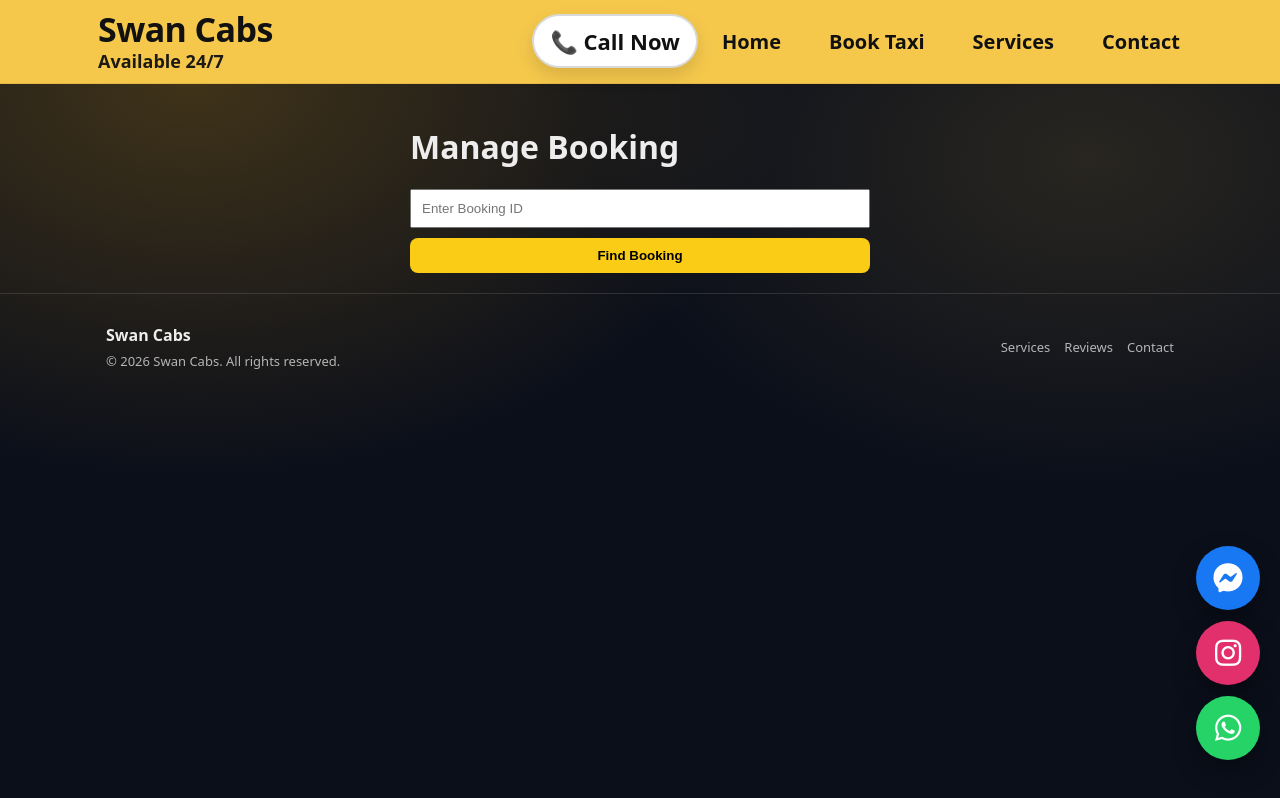
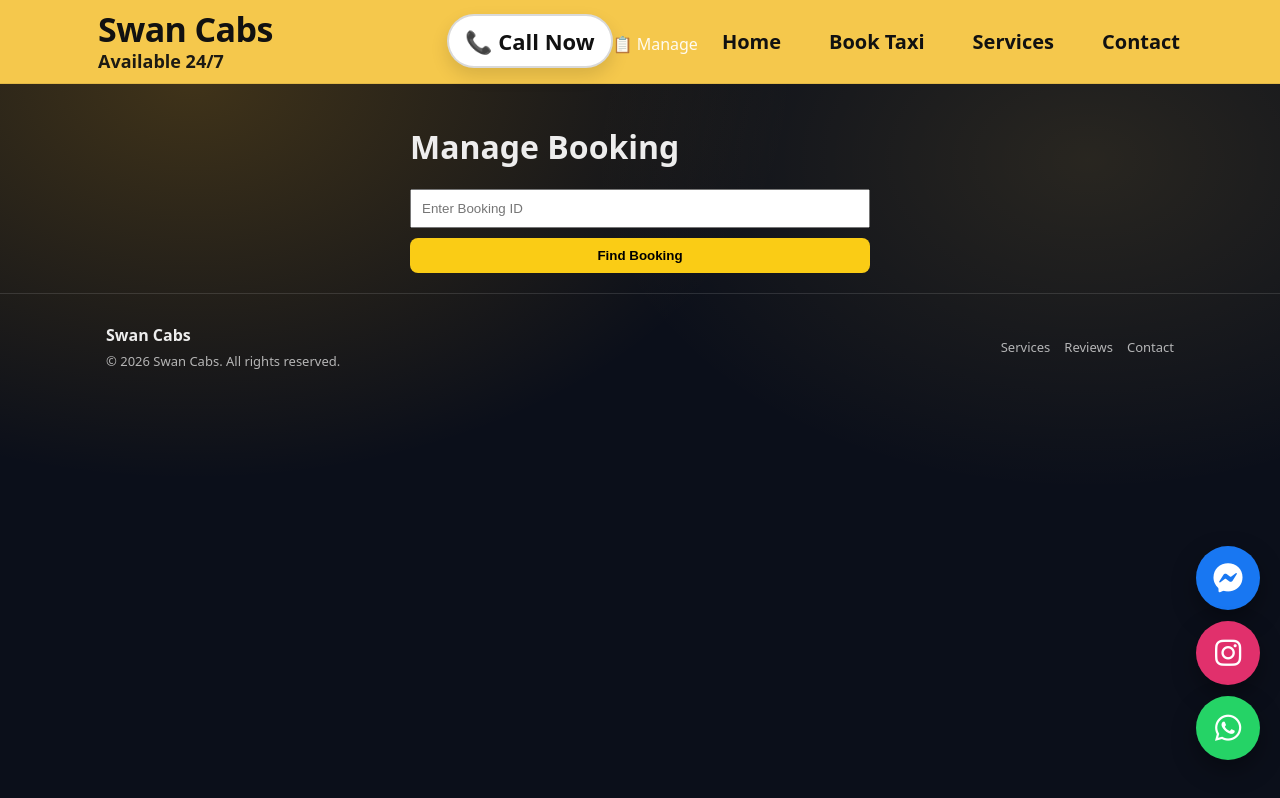
Before and after one commit to swancitycabs-a11y/Swan-Cabs, a Next.js app: page /manage-booking in a window 1280 px wide. Built offline with nearby package versions, Linux system fonts and the light colour scheme.

Commit message:
Update Header.tsx

```diff
--- a/app/components/Header.tsx
+++ b/app/components/Header.tsx
@@ -41,8 +41,9 @@ export default function Header() {
           <div className="brandTag">Available 24/7</div>
         </Link>
 
-
-        {/* Phone */}
+        {/* ACTION BUTTONS (NEW) */}
+        <div className="headerActions">
+          {/* Call Now */}
           <a
             className="headerPhone callNowBtn"
             href={`tel:${phoneTel}`}
@@ -50,8 +51,13 @@ export default function Header() {
             📞 Call Now
           </a>
 
+          {/* Manage Booking */}
+          <Link href="/manage-booking" className="manageBtn">
+            📋 Manage
+          </Link>
+        </div>
 
-        {/* Burger (mobile only via CSS) */}
+        {/* Burger */}
         <button
           type="button"
           className="hamburger"
@@ -77,6 +83,7 @@ export default function Header() {
           <nav className="mobileMenu">
             <Link href="/" onClick={() => setMenuOpen(false)}>Home</Link>
             <Link href="/book" onClick={() => setMenuOpen(false)}>Book Taxi</Link>
+            <Link href="/manage-booking" onClick={() => setMenuOpen(false)}>Manage Booking</Link>
             <Link href="/#services" onClick={() => setMenuOpen(false)}>Services</Link>
             <Link href="/#contact" onClick={() => setMenuOpen(false)}>Contact</Link>
           </nav>
```
Lines whose indentation alone changed are shown as unchanged.
